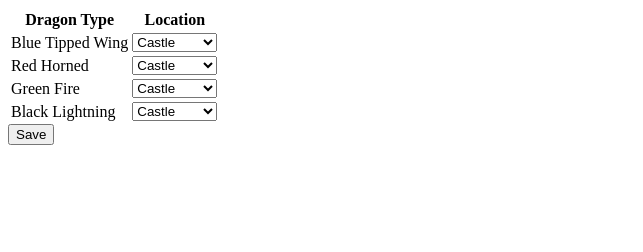
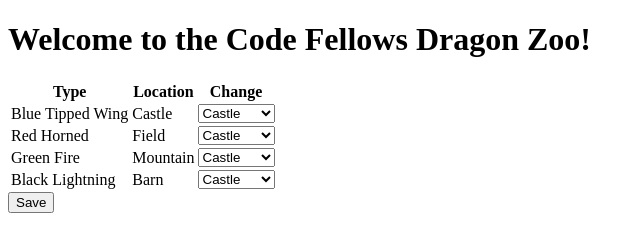
Before and after one commit to Kcils360/DragonZoo, a plain HTML site: page Public/index.html in a window 1280 px wide. Shown: the whole page, without its empty margins (0-643 px from the left). Drawn offline with Linux system fonts and the light colour scheme.

Commit message:
rendering list and dropdowns

```diff
--- /dev/null
+++ b/Public/app.js
@@ -0,0 +1,74 @@
+'use strict';
+
+// const dragon = require('./dragon.js');
+let displayTable = document.getElementById('dragonsTable');
+let saveLocations = document.getElementById('save');
+
+const locations = ['Castle', 'Field', 'Mountain', 'Barn'];
+let allDragons = [];
+
+var MakeDragon = function(type, location){
+  this.type = type;
+  this.location = location;
+  allDragons.push(this);
+};
+
+function makeHeaderRow() {
+  var trEl = document.createElement('tr');
+
+  var thEl = document.createElement('th');
+  thEl.textContent = 'Type';
+  trEl.appendChild(thEl);
+  thEl = document.createElement('th');
+  thEl.textContent = 'Location';
+  trEl.appendChild(thEl);
+  thEl = document.createElement('th');
+  thEl.textContent = 'Change';
+  trEl.appendChild(thEl);
+
+  dragonsTable.appendChild(trEl);
+};
+
+
+function displayDragons() {
+  for (var i = 0; i < allDragons.length; i++) {
+    // allDragons[i].render();
+    var trEl = document.createElement('tr');
+    var tdEl = document.createElement('td');
+    tdEl.textContent = allDragons[i].type;
+    trEl.appendChild(tdEl);
+    var tdEl = document.createElement('td');
+    tdEl.textContent = allDragons[i].location;
+    trEl.appendChild(tdEl);
+    var tdEl = document.createElement('select');
+    tdEl.id = i;
+    tdEl.appendChild(new Option(locations[0], locations[0]))
+    tdEl.appendChild(new Option(locations[1], locations[1]))
+    tdEl.appendChild(new Option(locations[2], locations[2]))
+    tdEl.appendChild(new Option(locations[3], locations[3]))
+
+    trEl.appendChild(tdEl);
+
+    dragonsTable.appendChild(trEl);
+
+    // console.log(allDragons[i]);
+  }
+};
+
+//-------------------------------BUTTON EVENT-----------------------------
+function handleNewLocationSubmit(event) {
+  event.preventDefault();
+  let target = getElementById()
+};
+
+
+new MakeDragon('Blue Tipped Wing', locations[0]);
+new MakeDragon('Red Horned', locations[1]);
+new MakeDragon('Green Fire', locations[2]);
+new MakeDragon('Black Lightning', locations[3]);
+
+
+makeHeaderRow();
+displayDragons();
+
+saveLocations.addEventListener('submit', handleSaveLocations.call(this));
--- a/Public/index.html
+++ b/Public/index.html
@@ -12,56 +12,15 @@
 </head>
 
 <body>
+  <h1>Welcome to the Code Fellows Dragon Zoo!</h1>
+  <section>
 
-  <section>
-    <form>
-    <table>
-      <tr>
-        <th>Dragon Type</th>
-        <th>Location</th>
-      </tr>
-      <tr>
-        <td>Blue Tipped Wing</td>
-        <td><select>
-          <option>Castle</option>
-          <option>Field</option>
-          <option>Mpountain</option>
-          <option>Barn</option>
-        </select></td>
-      </tr>
-      <tr>
-        <td>Red Horned</td>
-        <td><select>
-            <option>Castle</option>
-            <option>Field</option>
-            <option>Mpountain</option>
-            <option>Barn</option>
-          </select></td>
-      </tr>
-      <tr>
-        <td>Green Fire</td>
-        <td><select>
-            <option>Castle</option>
-            <option>Field</option>
-            <option>Mpountain</option>
-            <option>Barn</option>
-          </select></td>
-      </tr>
-      <tr>
-        <td>Black Lightning</td>
-        <td><select>
-            <option>Castle</option>
-            <option>Field</option>
-            <option>Mpountain</option>
-            <option>Barn</option>
-          </select></td>
-      </tr>
-    </table>
-    <button type="submit">Save</button>
-    </form>
+    <table id="dragonsTable"></table>
+    <button id="save">Save</button>
+
   </section>
 
-  <script src="js/scripts.js"></script>
+  <script src="app.js"></script>
 </body>
 
 </html>
```
Also changed, not shown: Public/scripts/app.js (deleted, +0 -15 lines).
